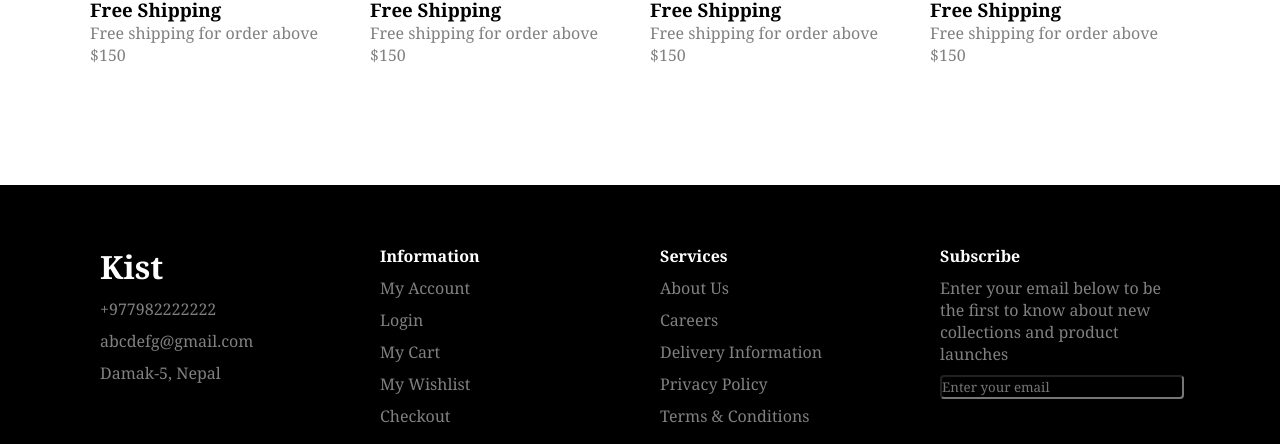
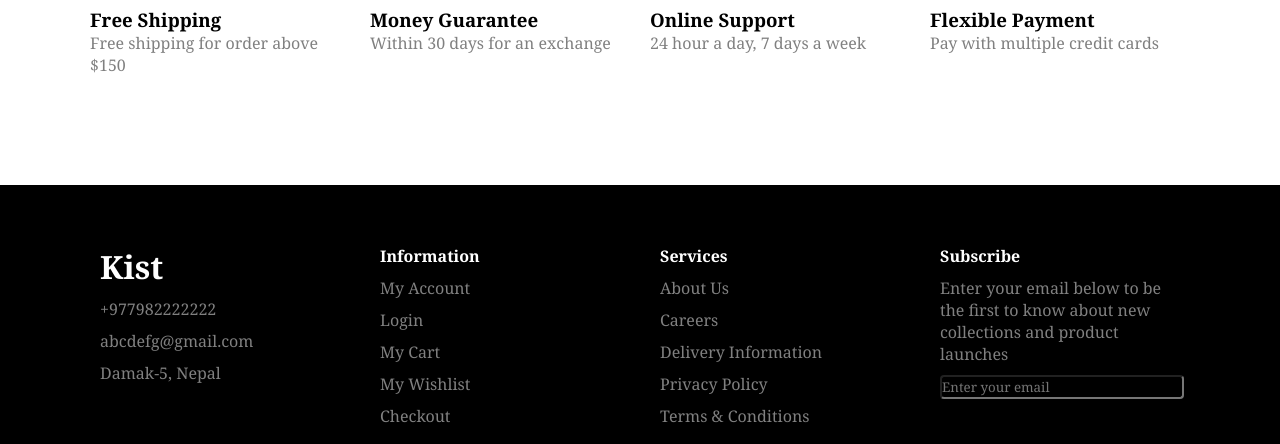
Before and after one commit to SujanAangbo/ecommerce_web, a plain HTML site: page index.html in a window 1280 px wide. Shown: the part 2040-2484 px from the top of the page. Drawn offline with Linux system fonts and the light colour scheme.

Commit message:
done small changes

```diff
--- a/index.html
+++ b/index.html
@@ -307,23 +307,27 @@
         <div class="our_feat_container">
             <div class="item">
                 <i class="fa-solid fa-truck-fast"></i>
+                <div class="small_space"></div>
                 <h3>Free Shipping</h3>
                 <p>Free shipping for order above $150</p>
             </div>
             <div class="item">
                 <i class="fa-brands fa-bitcoin"></i>
-                <h3>Free Shipping</h3>
-                <p>Free shipping for order above $150</p>
+                <div class="small_space"></div>
+                <h3>Money Guarantee</h3>
+                <p>Within 30 days for an exchange</p>
             </div>
             <div class="item">
                 <i class="fa-solid fa-headphones-simple"></i>
-                <h3>Free Shipping</h3>
-                <p>Free shipping for order above $150</p>
+                <div class="small_space"></div>
+                <h3>Online Support</h3>
+                <p>24 hour a day, 7 days a week</p>
             </div>
             <div class="item">
                 <i class="fa-regular fa-credit-card"></i>
-                <h3>Free Shipping</h3>
-                <p>Free shipping for order above $150</p>
+                <div class="small_space"></div>
+                <h3>Flexible Payment</h3>
+                <p>Pay with multiple credit cards</p>
             </div>
         </div>
 
```
Lines whose indentation alone changed are shown as unchanged.
